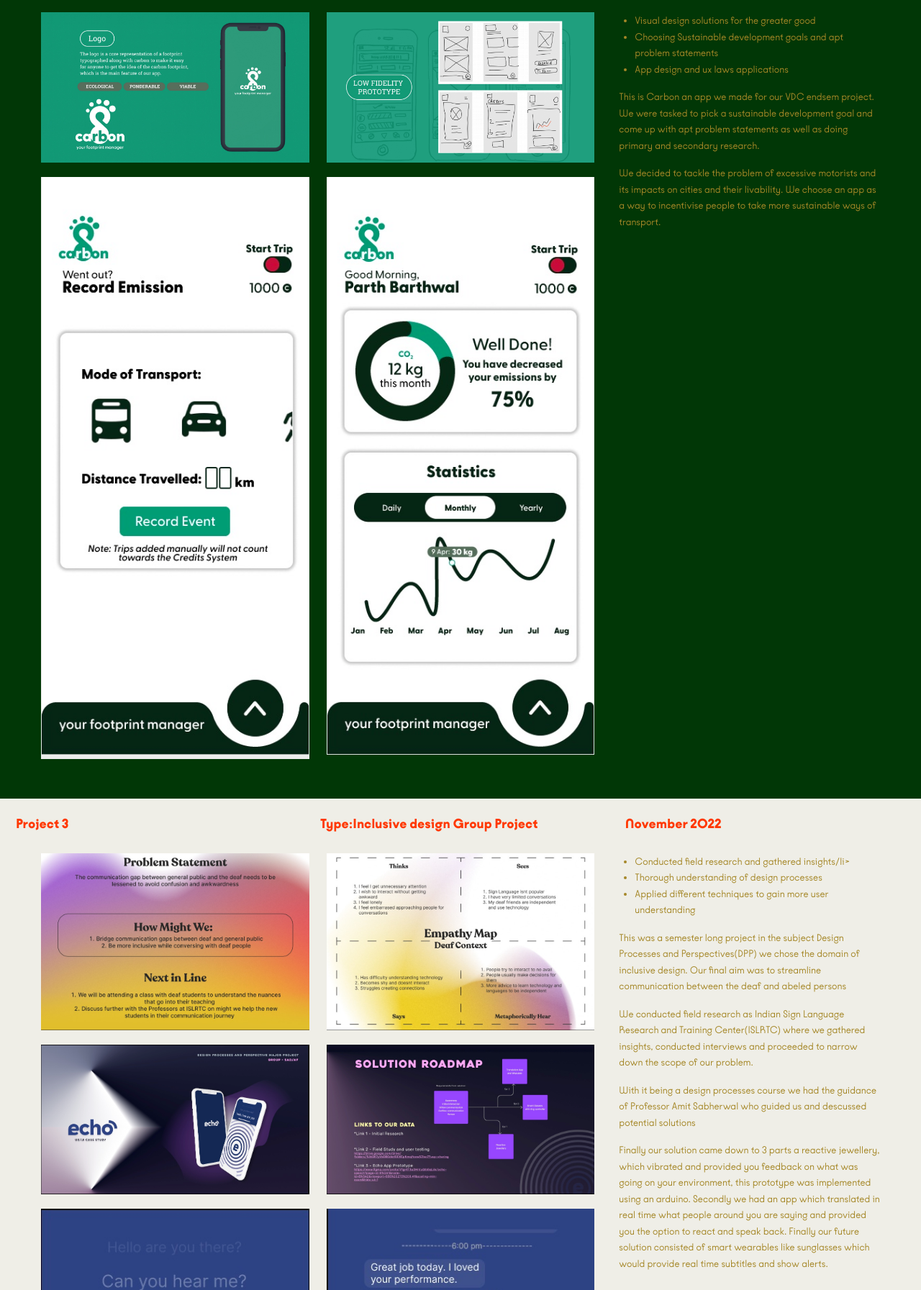
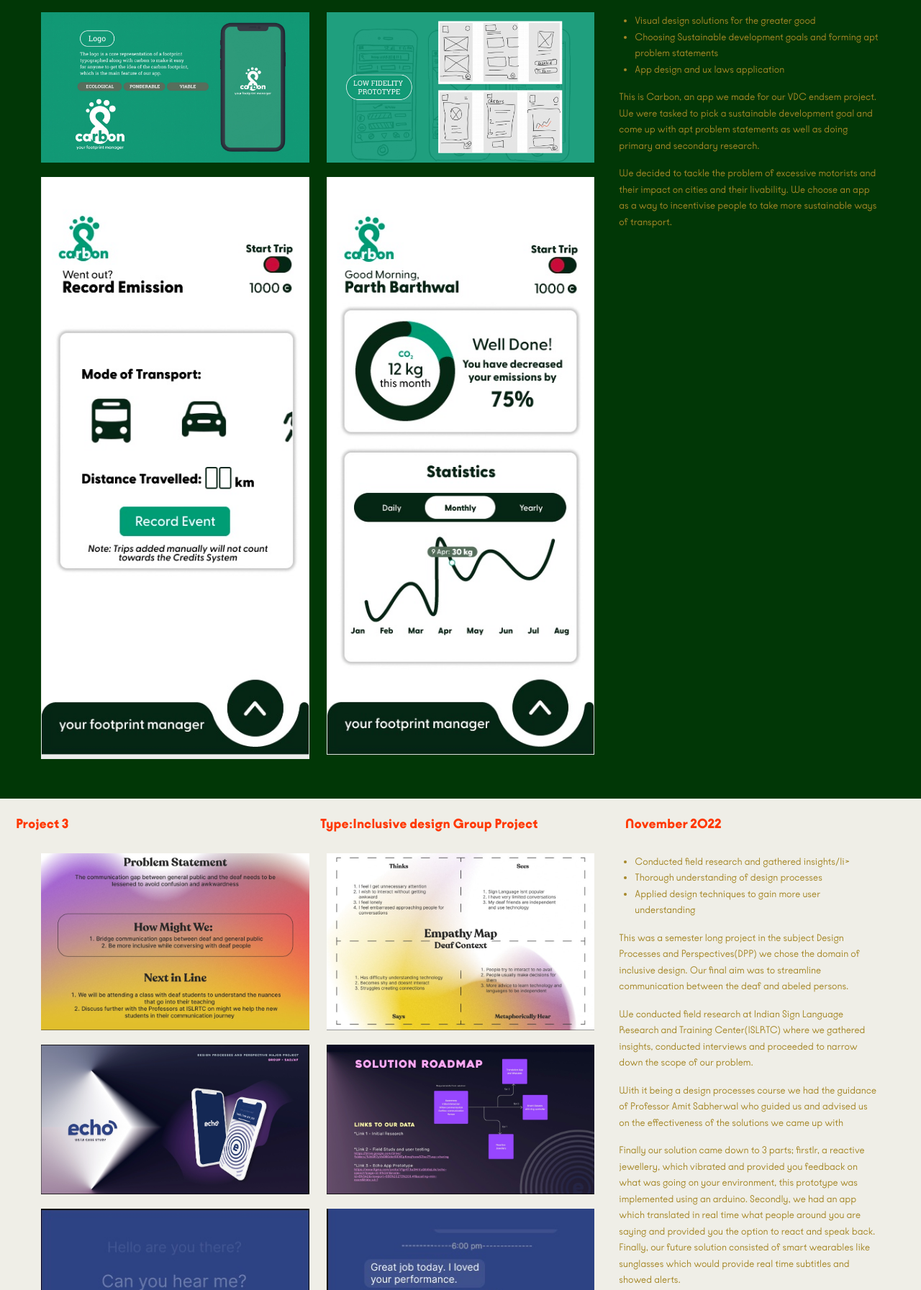
Before and after one commit to pait0709/DIS-website-Pavit, a plain HTML site: page index.html in a window 1280 px wide. Shown: the part 1380-3173 px from the top of the page at 72% size. Drawn offline with nearby package versions, Linux system fonts and the light colour scheme; files whose address does not match are found by name.

Commit message:
Update index.html

```diff
--- a/index.html
+++ b/index.html
@@ -106,7 +106,7 @@
                 <li>Colour themes, Logos, Packaging, Website Design</li>
                 <li>Stationary and print design including letterheads, business cards</li>
               </ul>
-              <p style="margin-left: 10px;">For a midsem project in VDC(Visual Design and Communication) course, we weretasked with designing the branding of a fictional brand from scratch. The goal was to create a brand identity that was unique, visually appealing, and aligned with the target audience's values and preferences.</p>
+              <p style="margin-left: 10px;">For a midsem project in VDC(Visual Design and Communication) course, we were tasked with designing the branding of a fictional brand from scratch. The goal was to create a brand identity that was unique, visually appealing, and aligned with the target audience's values and preferences.</p>
 
           </div>
         </div>
@@ -144,11 +144,11 @@
           <div class="col-md-4" style="color: #a58727">
             <ul>
                 <li>Visual design solutions for the greater good</li>
-                <li>Choosing Sustainable development goals and apt problem statements</li>
-                <li>App design and ux laws applications</li>
+                <li>Choosing Sustainable development goals and forming apt problem statements</li>
+                <li>App design and ux laws application</li>
               </ul>
-              <p style="margin-left: 10px;">This is Carbon an app we made for our VDC endsem project. We were tasked to pick a sustainable development goal and come up with apt problem statements as well as doing primary and secondary research. </p>
-              <p style="margin-left: 10px;">We decided to tackle the problem of excessive motorists and its impacts on cities and their livability. We choose an app as a way to incentivise people to take more sustainable ways of transport.</p>
+              <p style="margin-left: 10px;">This is Carbon, an app we made for our VDC endsem project. We were tasked to pick a sustainable development goal and come up with apt problem statements as well as doing primary and secondary research. </p>
+              <p style="margin-left: 10px;">We decided to tackle the problem of excessive motorists and their impact on cities and their livability. We choose an app as a way to incentivise people to take more sustainable ways of transport.</p>
 
           </div>
         </div>
@@ -194,12 +194,12 @@
             <ul>
                 <li>Conducted field research and gathered insights/li>
                 <li>Thorough understanding of design processes</li>
-                <li>Applied different techniques to gain more user understanding</li>
+                <li>Applied design techniques to gain more user understanding</li>
               </ul>
-              <p style="margin-left: 10px;">This was a semester long project in the subject Design Processes and Perspectives(DPP) we chose the domain of inclusive design. Our final aim was to streamline communication between the deaf and abeled persons </p>
-              <p style="margin-left: 10px;">We conducted field research as Indian Sign Language Research and Training Center(ISLRTC) where we gathered insights, conducted interviews and proceeded to narrow down the scope of our problem.</p>
-              <p style="margin-left: 10px;">With it being a design processes course we had the guidance of Professor Amit Sabherwal who guided us and descussed potential solutions</p>
-              <p style="margin-left: 10px;">Finally our solution came down to 3 parts a reactive jewellery, which vibrated and provided you feedback on what was going on your environment, this prototype was implemented using an arduino. Secondly we had an app which translated in real time what people around you are saying and provided you the option to react and speak back. Finally our future solution consisted of smart wearables like sunglasses which would provide real time subtitles and show alerts.</p>
+              <p style="margin-left: 10px;">This was a semester long project in the subject Design Processes and Perspectives(DPP) we chose the domain of inclusive design. Our final aim was to streamline communication between the deaf and abeled persons.</p>
+              <p style="margin-left: 10px;">We conducted field research at Indian Sign Language Research and Training Center(ISLRTC) where we gathered insights, conducted interviews and proceeded to narrow down the scope of our problem.</p>
+              <p style="margin-left: 10px;">With it being a design processes course we had the guidance of Professor Amit Sabherwal who guided us and advised us on the effectiveness of the solutions we came up with</p>
+              <p style="margin-left: 10px;">Finally our solution came down to 3 parts; firstlr, a reactive jewellery, which vibrated and provided you feedback on what was going on your environment, this prototype was implemented using an arduino. Secondly, we had an app which translated in real time what people around you are saying and provided you the option to react and speak back. Finally, our future solution consisted of smart wearables like sunglasses which would provide real time subtitles and showed alerts.</p>
             </div>
         </div>
       </div>
```
